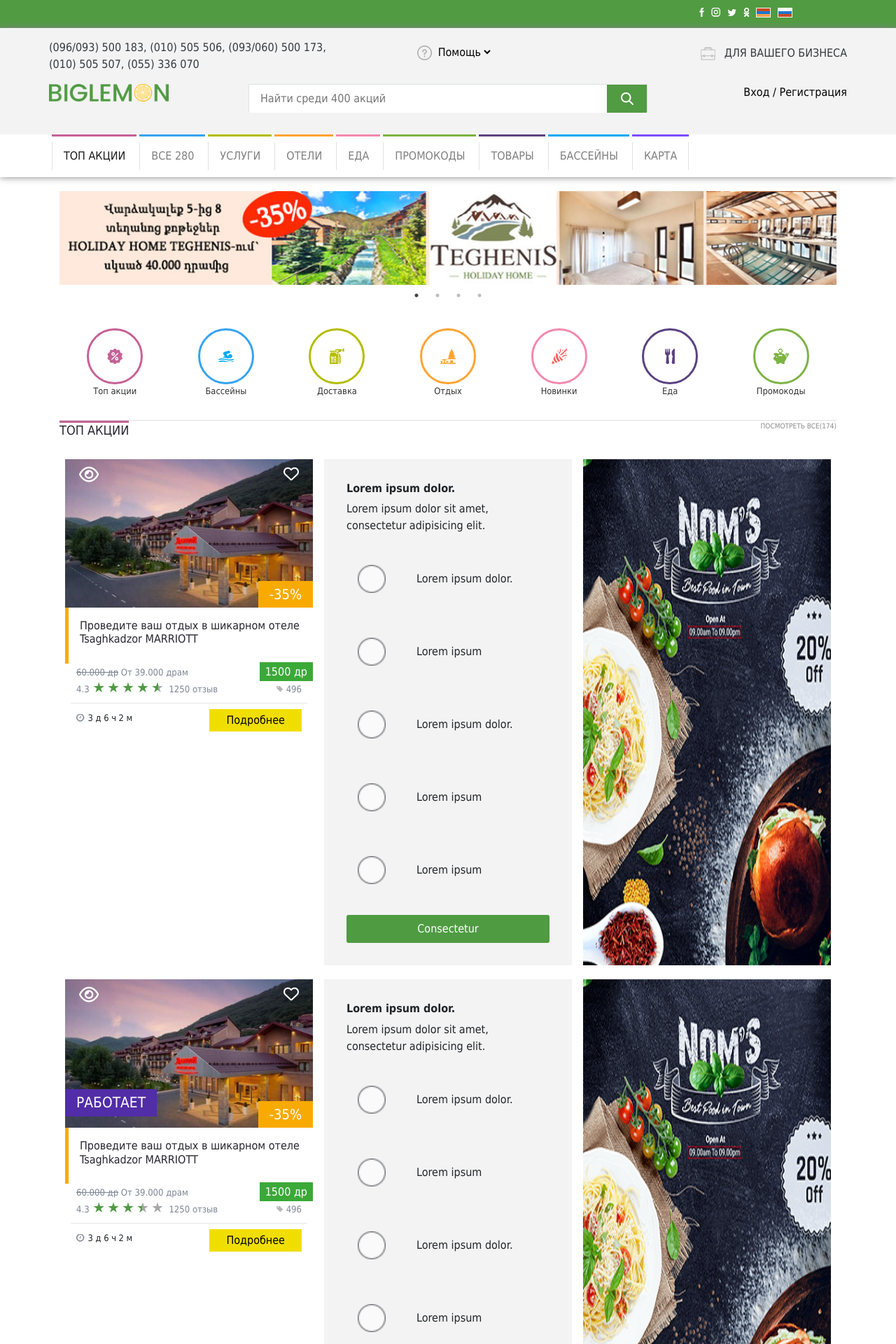
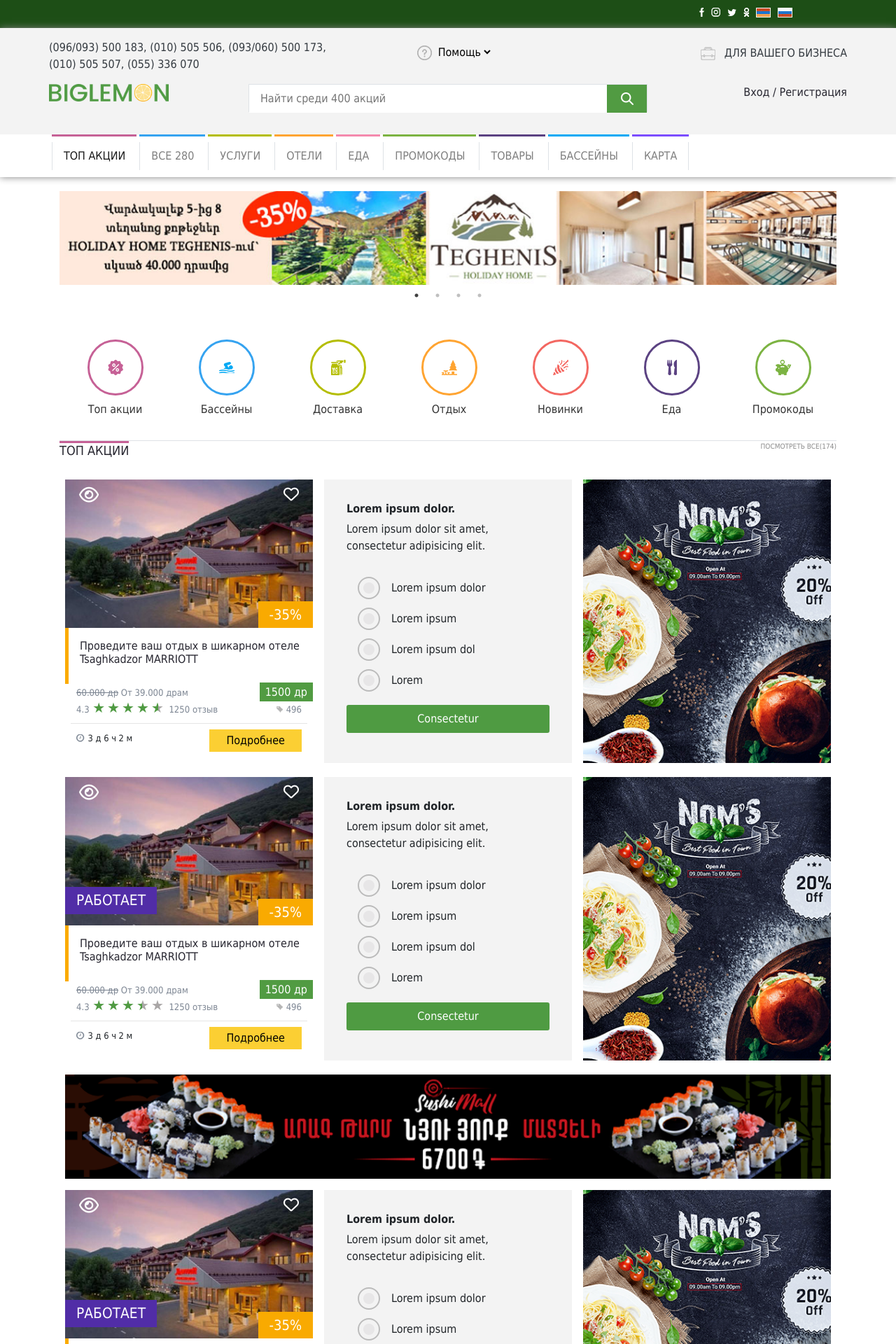
Before and after one commit to hakobyanviktoria8/cupon-site, a PHP site: page / in a window 1280 px wide. Shown: the top 1920 px of the page at 70% size. Run offline with PHP 8.4, Linux system fonts and the light colour scheme; some libraries are stand-ins or nearby versions.

Commit message:
home page

```diff
--- a/index.css
+++ b/index.css
@@ -10,7 +10,7 @@
 }
 /*navBar*/
 .navBar{
-    background: #519b42;
+    background: #1d4e16;
     height: 40px;
 }
 .navbar_link{
@@ -78,7 +78,7 @@
     float: right;
 }
 .row2 .col3 a{
-    color: black;
+    color: #272630;
     text-decoration: none;
 }
 /*navBar2 */
@@ -122,25 +122,37 @@
 }
 .slick-prev:before,
 .slick-next:before {
-    color: black;
+    color: #272630;
 }
-
+.slick-slide{
+    outline: none;
+}
+/*carusel1-1*/
+.carusel1-1{
+    width: 100%;
+}
+/*.carusel1-1-wrap{*/
+/*    width: 95%;*/
+/*    border: 1px solid;*/
+/*}*/
 /*iconsNavBar*/
 .iconsNavBar{
-    display: flex;
+    /*display: flex;*/
     padding: 2rem 0;
 }
 .iconCart{
-    width: 15%;
+    text-align: center;
+    width: 95%;
     display: flex;
     flex-direction: column;
-    align-items: center;
-    font-size: .8rem;
+    justify-content: center;
+    font-size: 1rem;
 }
 .iconCart .circle{
     width: 5rem;
     height: 5rem;
     border-radius: 50%;
+    margin: 1rem auto .5rem;
     display: flex;
     justify-content: center;
     align-items: center;
@@ -214,7 +226,7 @@
 }
 /*iconsNavBar 5*/
 .iconsNavBar .circle5{
-    border: 3px solid  rgb(244,137,173);
+    border: 3px solid rgb(243, 103, 97);
 }
 .iconsNavBar .circle5 .img1-1{
     display: none;
@@ -337,16 +349,16 @@
 }
 .cart .cartBonus{
     color: white;
-    background: #3aa937;
+    background: #519b42;
     font-size: 1.5rem;
 }
 .cart .cartBtn{
-    background: #f1de01;
+    background: #fbcf33;
     color: black;
     font-size: 1rem;
 }
 .cart button{
-    background: #f1de01;
+    background: #fbcf33;
     border: none;
     outline: none;
 }
@@ -358,27 +370,32 @@
 .bgGray h3{
     font-weight: 900;
 }
-.bgGray ul{
-    margin-left: 1rem;
-    list-style: none;
-}
-.bgGray ul li {
-    margin: 0;
-    padding: 36px 0 36px 84px;
-    list-style: none;
-    background-image: url("images/round.png");
-    background-repeat: no-repeat;
-    background-position: left center;
-    background-size: 40px;
-}
+
 .bgGray button{
     background: #4f9b42;
     width: 100%;
     padding: .5rem;
     color: white;
     border-radius: 3px;
+    margin-top: 1.5rem;
 }
-
+.bgGray input[type="radio"]{
+    appearance: none;
+    display: inline-block;
+    width: 2rem;
+    height: 2rem;
+    padding: 6px;
+    background-clip: content-box;
+    border: 2px solid #bbbbbb;
+    background-color: #e7e6e7;
+    border-radius: 50%;
+    outline: none;
+    margin: 1rem 1rem -.7rem;
+}
+.bgGray input[type="radio"]:checked {
+    background-color:gray;
+    outline: none;
+}
 /*sale-2*/
 .cart .sale-2{
     background: #512da7;
--- a/index.html
+++ b/index.html
@@ -155,7 +155,9 @@
         </div>
     </div>
     <!--icon navBar-->
-    <div class="iconsNavBar">
+    <div class="row">
+        <div class="col-12">
+            <section class="carusel1-1 iconsNavBar">
                 <div class="iconCart">
                     <div class="circle circle1">
                         <img class="img1" src="images/home-icon1.png" alt="">
@@ -273,14 +277,13 @@
                   <div class="bgGray">
                       <h3>Lorem ipsum dolor.</h3>
                       <p>Lorem ipsum dolor sit amet, consectetur adipisicing elit.</p>
-                      <ul>
-                          <li>Lorem ipsum dolor.</li>
-                          <li class="my-2">Lorem ipsum</li>
-                          <li class="my-2">Lorem ipsum dolor.</li>
-                          <li class="my-2">Lorem ipsum</li>
-                          <li class="my-2">Lorem ipsum</li>
-                      </ul>
+                      <form action="">
+                          <input type="radio" name="question" class="">Lorem ipsum dolor<br>
+                          <input type="radio" name="question">Lorem ipsum  <br>
+                          <input type="radio" name="question">Lorem ipsum dol <br>
+                          <input type="radio" name="question">Lorem  <br>
                           <button>Consectetur</button>
+                      </form>
                   </div>
                 </div>
             </div>
@@ -345,14 +348,13 @@
                   <div class="bgGray">
                       <h3>Lorem ipsum dolor.</h3>
                       <p>Lorem ipsum dolor sit amet, consectetur adipisicing elit.</p>
-                      <ul>
-                          <li class="my-2">Lorem ipsum dolor.</li>
-                          <li class="my-2">Lorem ipsum</li>
-                          <li class="my-2">Lorem ipsum dolor.</li>
-                          <li class="my-2">Lorem ipsum</li>
-                          <li class="my-2">Lorem ipsum</li>
-                      </ul>
+                      <form action="">
+                          <input type="radio" name="question" class="">Lorem ipsum dolor<br>
+                          <input type="radio" name="question">Lorem ipsum  <br>
+                          <input type="radio" name="question">Lorem ipsum dol <br>
+                          <input type="radio" name="question">Lorem  <br>
                           <button>Consectetur</button>
+                      </form>
                   </div>
                 </div>
             </div>
@@ -427,14 +429,13 @@
                 <div class="bgGray">
                     <h3>Lorem ipsum dolor.</h3>
                     <p>Lorem ipsum dolor sit amet, consectetur adipisicing elit.</p>
-                    <ul>
-                        <li class="my-2">Lorem ipsum dolor.</li>
-                        <li class="my-2">Lorem ipsum</li>
-                        <li class="my-2">Lorem ipsum dolor.</li>
-                        <li class="my-2">Lorem ipsum</li>
-                        <li class="my-2">Lorem ipsum</li>
-                    </ul>
+                    <form action="">
+                        <input type="radio" name="question" class="">Lorem ipsum dolor<br>
+                        <input type="radio" name="question">Lorem ipsum  <br>
+                        <input type="radio" name="question">Lorem ipsum dol <br>
+                        <input type="radio" name="question">Lorem  <br>
                         <button>Consectetur</button>
+                    </form>
                 </div>
             </div>
         </div>
@@ -499,14 +500,13 @@
                 <div class="bgGray">
                     <h3>Lorem ipsum dolor.</h3>
                     <p>Lorem ipsum dolor sit amet, consectetur adipisicing elit.</p>
-                    <ul>
-                        <li class="my-2">Lorem ipsum dolor.</li>
-                        <li class="my-2">Lorem ipsum</li>
-                        <li class="my-2">Lorem ipsum dolor.</li>
-                        <li class="my-2">Lorem ipsum</li>
-                        <li class="my-2">Lorem ipsum</li>
-                    </ul>
+                    <form action="">
+                        <input type="radio" name="question" class="">Lorem ipsum dolor<br>
+                        <input type="radio" name="question">Lorem ipsum  <br>
+                        <input type="radio" name="question">Lorem ipsum dol <br>
+                        <input type="radio" name="question">Lorem  <br>
                         <button>Consectetur</button>
+                    </form>
                 </div>
             </div>
         </div>
@@ -596,14 +596,13 @@
                     <div class="bgGray">
                         <h3>Lorem ipsum dolor.</h3>
                         <p>Lorem ipsum dolor sit amet, consectetur adipisicing elit.</p>
-                        <ul>
-                            <li class="my-2">Lorem ipsum dolor.</li>
-                            <li class="my-2">Lorem ipsum</li>
-                            <li class="my-2">Lorem ipsum dolor.</li>
-                            <li class="my-2">Lorem ipsum</li>
-                            <li class="my-2">Lorem ipsum</li>
-                        </ul>
+                        <form action="">
+                            <input type="radio" name="question" class="">Lorem ipsum dolor<br>
+                            <input type="radio" name="question">Lorem ipsum  <br>
+                            <input type="radio" name="question">Lorem ipsum dol <br>
+                            <input type="radio" name="question">Lorem  <br>
                             <button>Consectetur</button>
+                        </form>
                     </div>
                 </div>
             </div>
@@ -726,14 +725,13 @@
                 <div class="bgGray">
                     <h3>Lorem ipsum dolor.</h3>
                     <p>Lorem ipsum dolor sit amet, consectetur adipisicing elit.</p>
-                    <ul>
-                        <li class="my-2">Lorem ipsum dolor.</li>
-                        <li class="my-2">Lorem ipsum</li>
-                        <li class="my-2">Lorem ipsum dolor.</li>
-                        <li class="my-2">Lorem ipsum</li>
-                        <li class="my-2">Lorem ipsum</li>
-                    </ul>
+                    <form action="">
+                        <input type="radio" name="question" class="">Lorem ipsum dolor<br>
+                        <input type="radio" name="question">Lorem ipsum  <br>
+                        <input type="radio" name="question">Lorem ipsum dol <br>
+                        <input type="radio" name="question">Lorem  <br>
                         <button>Consectetur</button>
+                    </form>
                 </div>
             </div>
         </div>
@@ -798,14 +796,13 @@
                 <div class="bgGray">
                     <h3>Lorem ipsum dolor.</h3>
                     <p>Lorem ipsum dolor sit amet, consectetur adipisicing elit.</p>
-                    <ul>
-                        <li class="my-2">Lorem ipsum dolor.</li>
-                        <li class="my-2">Lorem ipsum</li>
-                        <li class="my-2">Lorem ipsum dolor.</li>
-                        <li class="my-2">Lorem ipsum</li>
-                        <li class="my-2">Lorem ipsum</li>
-                    </ul>
+                    <form action="">
+                        <input type="radio" name="question" class="">Lorem ipsum dolor<br>
+                        <input type="radio" name="question">Lorem ipsum  <br>
+                        <input type="radio" name="question">Lorem ipsum dol <br>
+                        <input type="radio" name="question">Lorem  <br>
                         <button>Consectetur</button>
+                    </form>
                 </div>
             </div>
         </div>
@@ -870,14 +867,13 @@
                 <div class="bgGray">
                     <h3>Lorem ipsum dolor.</h3>
                     <p>Lorem ipsum dolor sit amet, consectetur adipisicing elit.</p>
-                    <ul>
-                        <li class="my-2">Lorem ipsum dolor.</li>
-                        <li class="my-2">Lorem ipsum</li>
-                        <li class="my-2">Lorem ipsum dolor.</li>
-                        <li class="my-2">Lorem ipsum</li>
-                        <li class="my-2">Lorem ipsum</li>
-                    </ul>
+                    <form action="">
+                        <input type="radio" name="question" class="">Lorem ipsum dolor<br>
+                        <input type="radio" name="question">Lorem ipsum  <br>
+                        <input type="radio" name="question">Lorem ipsum dol <br>
+                        <input type="radio" name="question">Lorem  <br>
                         <button>Consectetur</button>
+                    </form>
                 </div>
             </div>
         </div>
@@ -1035,14 +1031,13 @@
                 <div class="bgGray">
                     <h3>Lorem ipsum dolor.</h3>
                     <p>Lorem ipsum dolor sit amet, consectetur adipisicing elit.</p>
-                    <ul>
-                        <li class="my-2">Lorem ipsum dolor.</li>
-                        <li class="my-2">Lorem ipsum</li>
-                        <li class="my-2">Lorem ipsum dolor.</li>
-                        <li class="my-2">Lorem ipsum</li>
-                        <li class="my-2">Lorem ipsum</li>
-                    </ul>
+                    <form action="">
+                        <input type="radio" name="question" class="">Lorem ipsum dolor<br>
+                        <input type="radio" name="question">Lorem ipsum  <br>
+                        <input type="radio" name="question">Lorem ipsum dol <br>
+                        <input type="radio" name="question">Lorem  <br>
                         <button>Consectetur</button>
+                    </form>
                 </div>
             </div>
         </div>
```
Also changed, not shown: other parts of index.css (+35 -19 lines), other parts of index.html (+34 -32 lines), index.js (+36 -0 lines). Lines whose indentation alone changed are shown as unchanged.
